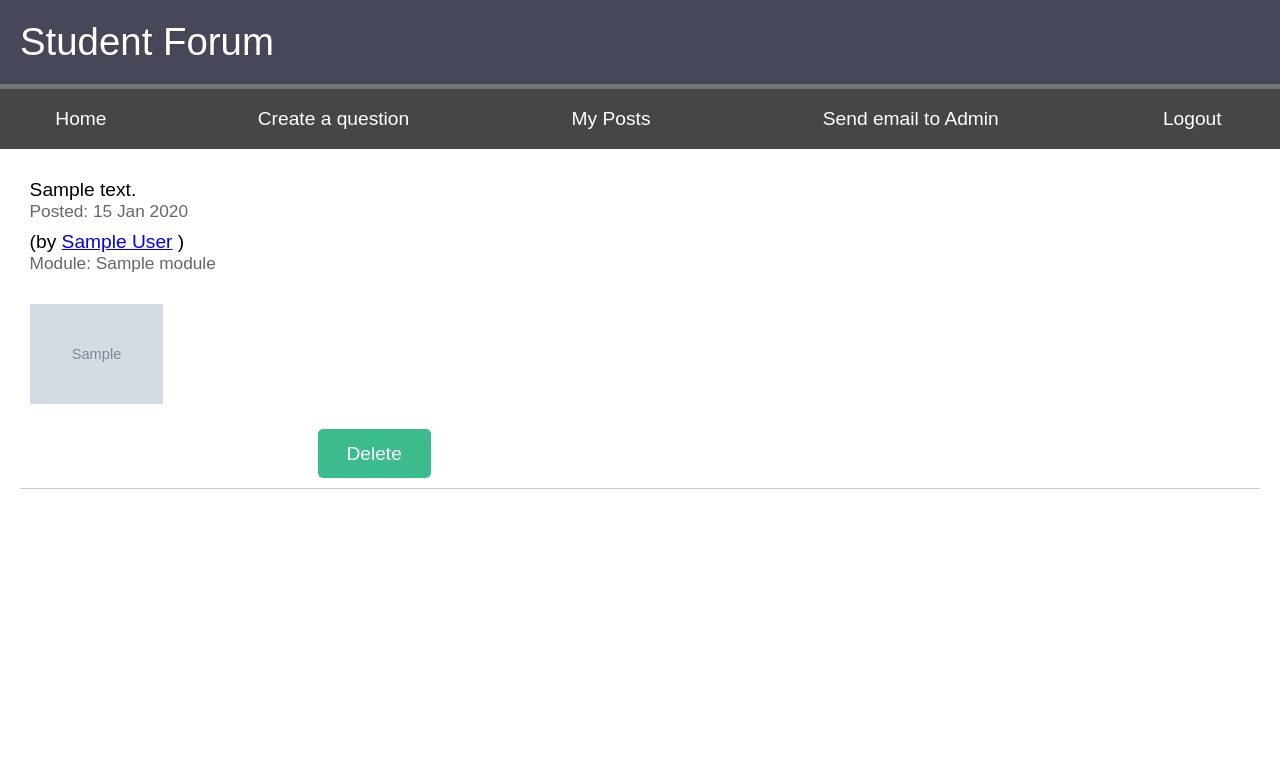
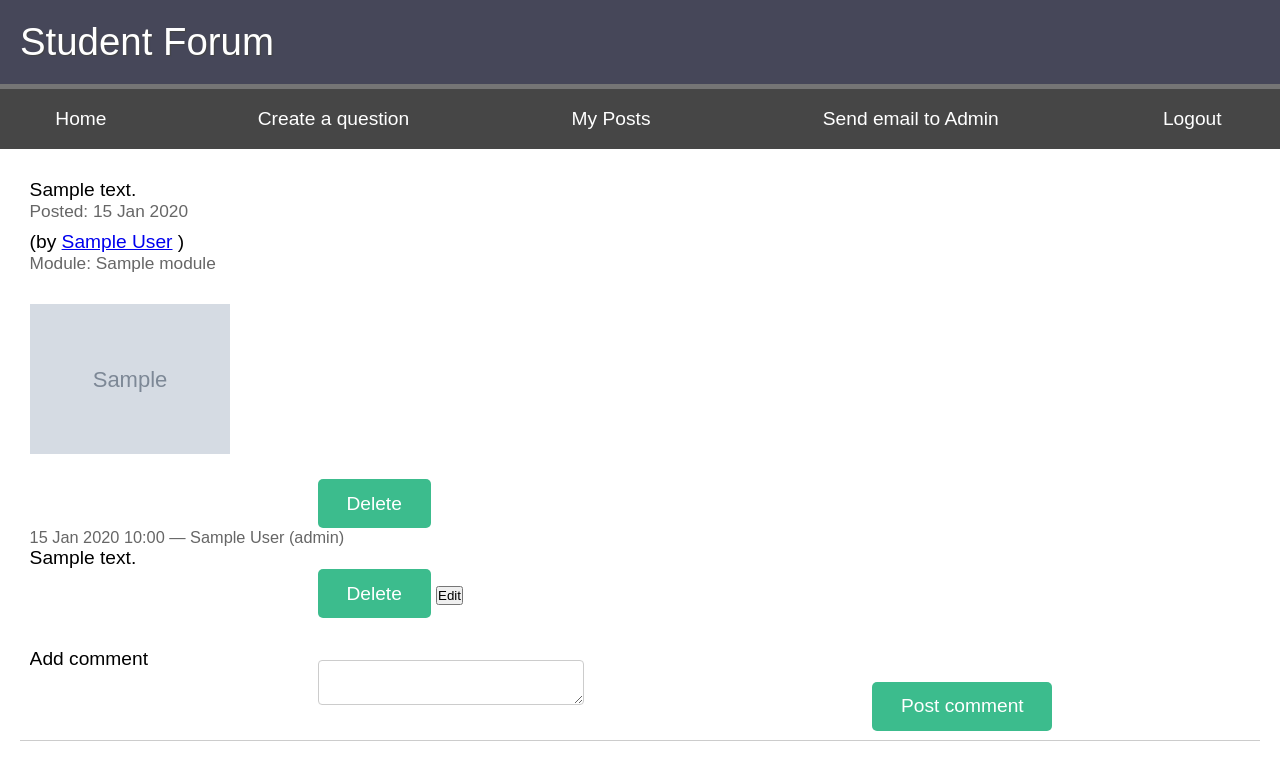
Before and after one commit to DK0310/web_program1_CW, a PHP site: page /question.php in a window 1280 px wide. Shown: the top 780 px of the page. Run offline with PHP 8.4, Linux system fonts and the light colour scheme; the visitor is signed in with stand-in values (Sample User, id 1); tables that the repository leaves empty or names only in its code hold one stand-in row (values such as "Sample post"); grey boxes marked "Sample" are stand-in pictures.

Commit message:
added comment

```diff
--- a/admin_templates/admin_viewuser.html.php
+++ b/admin_templates/admin_viewuser.html.php
@@ -10,7 +10,8 @@
                     <td><?= htmlspecialchars($user['name'], ENT_QUOTES, 'UTF-8') ?></td>
                     <td><?= htmlspecialchars($user['email'] ?? '', ENT_QUOTES, 'UTF-8') ?></td>
                     <td>
-                        <form action="delete_user.php" method="post" onsubmit="return confirm('Delete this user and their questions?');">
+                        <a href="edit_user.php?id=<?= rawurlencode($user['id']) ?>">Edit</a>
+                        <form action="delete_user.php" method="post" onsubmit="return confirm('Delete this user and their questions?');" style="display:inline">
                             <input type="hidden" name="id" value="<?= htmlspecialchars($user['id'], ENT_QUOTES, 'UTF-8') ?>">
                             <input type="submit" value="Delete">
                         </form>
--- a/admin_templates/manage_module.html.php
+++ b/admin_templates/manage_module.html.php
@@ -11,7 +11,8 @@
                     <td><?= htmlspecialchars($m['id'], ENT_QUOTES, 'UTF-8') ?></td>
                     <td><?= htmlspecialchars($m['name'], ENT_QUOTES, 'UTF-8') ?></td>
                     <td>
-                        <form action="delete_module.php" method="post" onsubmit="return confirm('Delete this module?');">
+                        <a href="edit_module.php?id=<?= rawurlencode($m['id']) ?>">Edit</a>
+                        <form action="delete_module.php" method="post" onsubmit="return confirm('Delete this module?');" style="display:inline">
                             <input type="hidden" name="id" value="<?= htmlspecialchars($m['id'], ENT_QUOTES, 'UTF-8') ?>">
                             <input type="submit" value="Delete">
                         </form>
--- a/base.css
+++ b/base.css
@@ -1,27 +1,26 @@
-/* === CÀI ĐẶT CHUNG & BỐ CỤC === */
 * {
     margin: 0;
     padding: 0;
-    box-sizing: border-box; /* Giúp quản lý padding và border dễ dàng hơn */
+    box-sizing: border-box;
 }
 
 body {
     font-family: Arial, Helvetica, sans-serif;
     font-size: 1.2em;
-    background-color: #ffffff; /* Thêm màu nền cho khu vực bên ngoài */
+    background-color: #ffffff;
 }
 
-/* Bố cục chính với chiều rộng cố định và căn giữa */
+
 .container {
     width: 1000px;
-    margin: 0 auto; /* Căn giữa layout */
-    background-color: #f7f7f7; /* Màu nền cho nội dung chính */
-    box-shadow: 0 0 15px rgba(0,0,0,0.5); /* Thêm hiệu ứng đổ bóng */
+    margin: 0 auto;
+    background-color: #f7f7f7;
+    box-shadow: 0 0 15px rgba(0,0,0,0.5);
 }
 
 main {
-    overflow: auto; /* Đảm bảo main chứa các element con */
-    min-height: 40vh; /* Chiều cao tối thiểu */
+    overflow: auto;
+    min-height: 40vh;
     padding: 20px;
 }
 
@@ -29,7 +28,6 @@ p {
     margin-bottom: 1em;
 }
 
-/* === HEADER === */
 header {
     background-color: #464759;
     padding: 20px;
@@ -42,7 +40,6 @@ header h1 {
     text-shadow: 1px 1px 1px #444;
 }
 
-/* === THANH ĐIỀU HƯỚNG (NAVIGATION) === */
 nav {
     background-color: #464646;
 }
@@ -59,7 +56,7 @@ nav li {
 }
 
 nav a {
-    display: block; /* Giúp click được toàn bộ vùng */
+    display: block;
     padding: 1em;
     color: white;
     text-decoration: none;
@@ -71,7 +68,7 @@ nav a:hover {
     color: #ddd;
 }
 
-/* === BIỂU MẪU (FORMS) === */
+
 form {
     overflow: auto;
     clear: both;
@@ -82,7 +79,7 @@ form {
 form label {
     float: left;
     width: 15em;
-    padding-top: 0.5em; /* Căn chỉnh với input */
+    padding-top: 0.5em;
     clear: left;
 }
 
@@ -91,7 +88,7 @@ form input[type="email"],
 form select,
 form textarea {
     float: left;
-    width: 20em; /* Tăng chiều rộng một chút */
+    width: 20em;
     margin-bottom: 1em;
     padding: 0.5em;
     border: 1px solid #ccc;
@@ -99,7 +96,7 @@ form textarea {
 }
 
 form input[type="submit"] {
-    margin-left: 15em; /* Đẩy nút submit thẳng hàng với các input */
+    margin-left: 15em;
     width: auto;
     padding: 0.7em 1.5em;
     clear: both;
@@ -117,9 +114,6 @@ form input[type="submit"]:hover {
 }
 
 
-/* === CÁC THÀNH PHẦN KHÁC === */
-
-/* Định dạng cho các khối trích dẫn hoặc bài đăng */
 blockquote {
     display: table;
     width: 100%;
@@ -141,7 +135,7 @@ blockquote .actions {
     vertical-align: middle;
 }
 
-/* Định dạng cho thông báo lỗi */
+
 .errors {
     padding: 1em;
     margin-bottom: 1em;
@@ -157,7 +151,6 @@ blockquote .actions {
 }
 
 
-/* === FOOTER === */
 footer {
     padding: 1.5em;
     background-color: #FFC9A7;
--- a/db/db_function.php
+++ b/db/db_function.php
@@ -129,4 +129,28 @@ function getAllEmails($pdo){
     return query($pdo, $query)->fetchAll(PDO::FETCH_ASSOC);
 }
 
+function getCommentsByQuestion($pdo, $questionId){
+    $params = [':questionid' => $questionId];
+    $query = 'SELECT comment.id, comment.content, comment.date, comment.userid, comment.questionid, comment.moduleid, user.name AS name, user.email AS email, admin.id AS admin_id FROM comment LEFT JOIN user ON comment.userid = user.id LEFT JOIN admin ON user.name = admin.name WHERE comment.questionid = :questionid ORDER BY comment.date ASC';
+    return query($pdo, $query, $params)->fetchAll(PDO::FETCH_ASSOC);
+}
+
+function insertComment($pdo, $content, $userid, $questionid, $moduleid = null){
+    $query = 'INSERT INTO comment (content, date, userid, questionid, moduleid) VALUES (:content, NOW(), :userid, :questionid, :moduleid)';
+    $params = [':content' => $content, ':userid' => $userid, ':questionid' => $questionid, ':moduleid' => $moduleid];
+    query($pdo, $query, $params);
+    return $pdo->lastInsertId();
+}
+
+function editComment($pdo, $id, $content){
+    $query = 'UPDATE comment SET content = :content WHERE id = :id';
+    $params = [':id' => $id, ':content' => $content];
+    query($pdo, $query, $params);
+}
+
+function deleteComment($pdo, $id){
+    $params = [':id' => $id];
+    query($pdo, 'DELETE FROM comment WHERE id = :id', $params);
+}
+
 ?>
--- a/send_email.php
+++ b/send_email.php
@@ -8,7 +8,6 @@ try{
     include 'db/db.php';
     include 'db/db_function.php';
 
-    // optional mail config
     $mailConfig = [];
     if (file_exists(__DIR__ . '/config/mail.php')) {
         $mailConfig = include __DIR__ . '/config/mail.php';
@@ -20,7 +19,6 @@ try{
         if ($content === ''){
             $error = 'Message required.';
         } else {
-            // save to DB
             insertEmail($pdo, $content, $_SESSION['user_id']);
 
             $sent = false;
--- /dev/null
+++ b/templates/comment_post.html.php
@@ -0,0 +1,49 @@
+<?php if (session_status() === PHP_SESSION_NONE) session_start(); ?>
+
+<?php if (!empty($comments) && is_array($comments)): ?>
+    <div class="comments">
+        <?php foreach ($comments as $comment): ?>
+            <div class="comment">
+                <div style="font-size:0.85em;color:#666;">
+                    <?= htmlspecialchars(date('j M Y H:i', strtotime($comment['date'])), ENT_QUOTES, 'UTF-8') ?> —
+                    <?= htmlspecialchars($comment['name'] ?? 'Anonymous', ENT_QUOTES, 'UTF-8') ?>
+                    <?php if (!empty($comment['admin_id'])): ?>
+                        (admin)
+                    <?php elseif (!empty($comment['userid']) && isset($_SESSION['user_id']) && $_SESSION['user_id'] == $comment['userid']): ?>
+                        (author)
+                    <?php endif; ?>
+                </div>
+                <div class="comment-content"><?= nl2br(htmlspecialchars($comment['content'], ENT_QUOTES, 'UTF-8')) ?></div>
+
+                <div class="comment-actions">
+                    <?php if (!empty($_SESSION['admin_id']) || (!empty($_SESSION['user_id']) && $_SESSION['user_id'] == $comment['userid'])): ?>
+                        <form action="comment_post.php" method="post" style="display:inline">
+                            <input type="hidden" name="action" value="delete">
+                            <input type="hidden" name="id" value="<?= htmlspecialchars($comment['id'], ENT_QUOTES, 'UTF-8') ?>">
+                            <input type="submit" value="Delete" onclick="return confirm('Delete this comment?');">
+                        </form>
+
+                        <button onclick="document.getElementById('edit-form-<?= htmlspecialchars($comment['id'], ENT_QUOTES, 'UTF-8') ?>').style.display='block'">Edit</button>
+
+                        <form id="edit-form-<?= htmlspecialchars($comment['id'], ENT_QUOTES, 'UTF-8') ?>" action="comment_post.php" method="post" style="display:none; margin-top:0.5em">
+                            <input type="hidden" name="action" value="edit">
+                            <input type="hidden" name="id" value="<?= htmlspecialchars($comment['id'], ENT_QUOTES, 'UTF-8') ?>">
+                            <textarea name="content" required><?= htmlspecialchars($comment['content'], ENT_QUOTES, 'UTF-8') ?></textarea><br>
+                            <input type="submit" value="Save">
+                        </form>
+                    <?php endif; ?>
+                </div>
+            </div>
+        <?php endforeach; ?>
+    </div>
+<?php endif; ?>
+
+<?php if (!empty($_SESSION['user_id']) || !empty($_SESSION['admin_id'])): ?>
+    <form action="comment_post.php" method="post">
+        <input type="hidden" name="action" value="add">
+        <input type="hidden" name="questionid" value="<?= htmlspecialchars($question['id'], ENT_QUOTES, 'UTF-8') ?>">
+        <label for="content">Add comment</label><br>
+        <textarea name="content" id="content" required></textarea><br>
+        <input type="submit" value="Post comment">
+    </form>
+<?php endif; ?>
--- a/templates/menu.html.php
+++ b/templates/menu.html.php
@@ -13,11 +13,7 @@
         </header>
         <nav>
             <ul>
-                <?php if (!empty($_SESSION['admin_id'])): ?>
-                    <li><a href="admin/question.php">Home</a></li>
-                    <li><a href="admin/question.php">View Users</a></li>
-                    <li><a href="logout.php">Logout</a></li>
-                <?php elseif (!empty($_SESSION['user_id'])): ?>
+                <?php if (!empty($_SESSION['user_id'])): ?>
                     <li><a href="index.php">Home</a></li>
                     <li><a href="addquestion.php">Create a question</a></li>
                     <li><a href="user_posts.php">My Posts</a></li>
--- a/templates/questions.html.php
+++ b/templates/questions.html.php
@@ -15,7 +15,7 @@
             <div style="font-size:0.9em; color:#666; margin-bottom:0.5em;">Module: <?=htmlspecialchars($question['module'] ?? '', ENT_QUOTES, 'UTF-8')?></div>
             <br>
             <?php if (!empty($question['image'])): ?>
-                <img height="100px" src="images/<?= htmlspecialchars($question['image'], ENT_QUOTES, 'UTF-8'); ?>">
+                <img height="150px" src="images/<?= htmlspecialchars($question['image'], ENT_QUOTES, 'UTF-8'); ?>">
             <?php endif; ?>
 
             <?php if (!empty($_SESSION['user_id']) && isset($question['userid']) && $_SESSION['user_id'] == $question['userid']): ?>
@@ -26,6 +26,12 @@
                 <input type="submit" value="Delete">
             </form>
             <?php endif; ?>
+
+            <?php
+                // load comments for this question
+                $comments = getCommentsByQuestion($pdo, $question['id']);
+                include 'comment_post.html.php';
+            ?>
         </blockquote>
     <?php endforeach; ?>
 <?php else: ?>
```
Also changed, not shown: admin/edit_module.php (added, +39 -0 lines), admin/edit_user.php (added, +43 -0 lines), admin_templates/edit_module.html.php (added, +10 -0 lines), admin_templates/edit_user.html.php (added, +14 -0 lines), comment_post.php (added, +62 -0 lines), admin/comment_post.php (added), admin_templates/admin_viewcomment.html.php (added).
